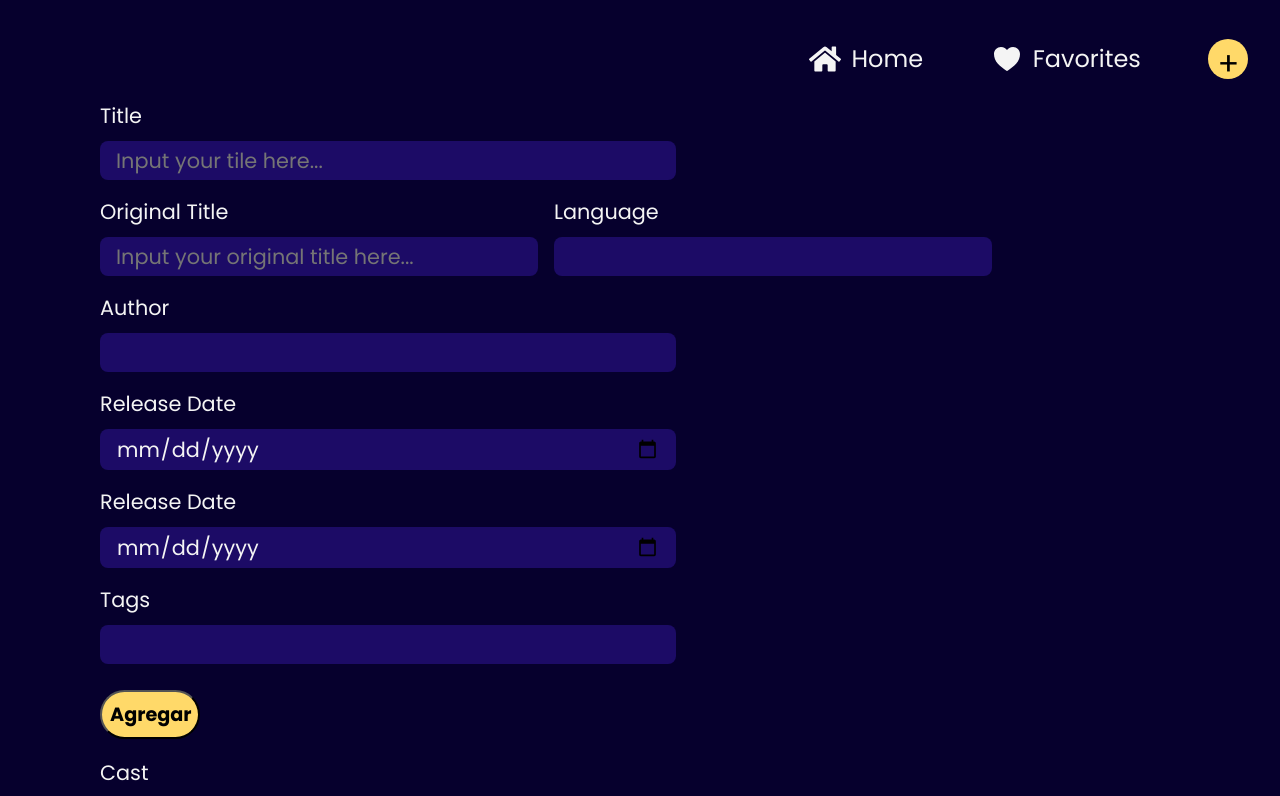
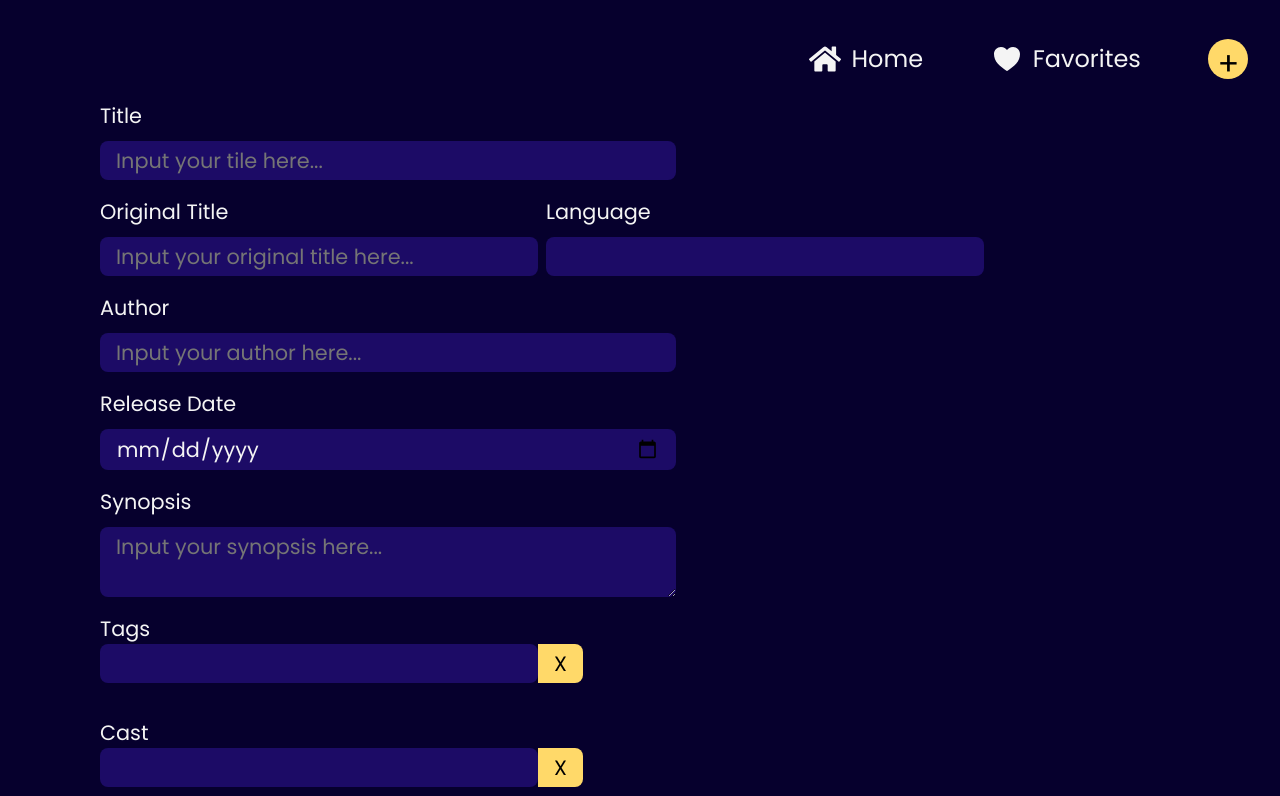
Before and after one commit to SupySopu/MovieWeb, a React (Vite) app: page /addMovie in a window 1280 px wide. Shown: the top 796 px of the page. Built offline with nearby package versions, Linux system fonts and the light colour scheme.

Commit message:
feat/finished basic design form

```diff
--- a/src/components/AddMovieForm/AddMovieForm.module.scss
+++ b/src/components/AddMovieForm/AddMovieForm.module.scss
@@ -10,7 +10,7 @@
         display: block;
     }
 
-    input{
+    input, textarea{
         background-color: $base-lighter-color;
         border:none;
         border-radius: 8px;
@@ -22,7 +22,18 @@
 
     .og-title-lang-container{
         display: flex;
-        gap: 16px;
+        width: 100%;
+        gap: 8px;
+
+        .label-input-container{
+            &:first-child{
+                flex: 70%
+            }
+
+            &:last-child{
+                flex: 30%
+            }
+        }
     }
 
     .label-input-container{
@@ -31,7 +42,7 @@
         gap: 10px;
     }
 
-    button{
+    .submit-btn{
         background-color: $highlight-color;
         font-size: 1.2rem;
         font-weight: bold;
@@ -40,10 +51,34 @@
         padding: 8px;
     }
 
+    .cast-btn, .tag-btn{
+        background-color: $highlight-color;
+        border:none;
+        border-radius: 0 8px 8px 0;
+        padding: 4px 16px 4px 16px;
+        font-size: 1.3rem;
+        margin-bottom: 16px;
+    }
+
+    .cast-item, .tag-item{
+        background-color: $highlight-color;
+        font-size: 1.2rem;
+        font-weight: bold;
+        border-radius: 32px;
+        width: 100px;
+        padding: 8px;
+        margin-bottom: 16px;
+    }
+
+    textarea{
+        height: 10%;
+    }
+
     .tags-container, .cast-container{
         margin-top: 8px;
         display: flex;
         flex-wrap: wrap;
+        width:auto;
         gap: 8px;
     }
 }
--- a/src/components/AddMovieForm/AddMovieForm.tsx
+++ b/src/components/AddMovieForm/AddMovieForm.tsx
@@ -1,4 +1,4 @@
-import { Input, Label, Field, Button } from '@headlessui/react';
+import { Input, Label, Field, Button, Textarea } from '@headlessui/react';
 import { useFormik } from 'formik';
 import { useState } from 'react';
 
@@ -97,6 +97,7 @@ export default function AddMovieForm() {
                         type="text"
                         onChange={formik.handleChange}
                         value={formik.values.author}
+                        placeholder="Input your author here..."
                     />
                 </Field>
 
@@ -112,17 +113,18 @@ export default function AddMovieForm() {
                 </Field>
 
                 <Field className='label-input-container'>
-                    <Label htmlFor='releaseDate'>Release Date</Label>
-                    <Input
-                        id="releaseDate"
-                        name="releaseDate"
-                        type="date"
+                    <Label htmlFor='synopsis'>Synopsis</Label>
+                    <Textarea
+                        id="synopsis"
+                        name="synopsis"
                         onChange={formik.handleChange}
-                        value={formik.values.releaseDate}
+                        value={formik.values.synopsis}
+                        placeholder='Input your synopsis here...'
                     />
                 </Field>
 
             <Field className='label-input-container'>
+                <div className="input-search-container">
                 <Label htmlFor='tags'>Tags</Label>
                 <Input
                     id="tags"
@@ -131,14 +133,15 @@ export default function AddMovieForm() {
                     value={tagInput}
                     onChange={(e) => setTagInput(e.target.value)}
                 />
-                <Button type="button" className='tag-btn' onClick={addTag}>Agregar</Button>
+                <Button type="button" className='tag-btn' onClick={addTag}>X</Button>
+                </div>
 
                 <div className="tags-container">
                     {formik.values.tags.map((tag, id) => (
                         <Button
                         type="button"
                         key={id}
-                        className="tag-btn"
+                        className="tag-item"
                         onClick={() => removeTag(tag)}
                         >
                         {tag} x
@@ -147,31 +150,36 @@ export default function AddMovieForm() {
                 </div>
             </Field>
 
+
             <Field className='label-input-container'>
+                <div className="input-search-container">
                 <Label htmlFor='cast'>Cast</Label>
                 <Input
                     id="cast"
                     name="cast"
+                    className=""
                     type="text"
                     value={castInput}
                     onChange={(e) => setCastInput(e.target.value)}
                 />
-                <Button type="button" className='cast-btn' onClick={addCast}>Agregar</Button>
+                <Button type="button" className='cast-btn' onClick={addCast}>X</Button>
+                </div>
+
 
                 <div className="cast-container">
                     {formik.values.cast.map((cast, id) => (
                         <Button
-                        type="button"
-                        key={id}
-                        className="cast-btn"
-                        onClick={() => removeCast(cast)}
-                        >
-                        {cast} x
+                            type="button"
+                            key={id}
+                            className="cast-item"
+                            onClick={() => removeCast(cast)}
+                            >
+                            {cast} x
                         </Button>
                     ))}
                 </div>
             </Field>
-            <button type="submit">Submit</button>
+            <Button type="submit" className="submit-btn">Submit</Button>
         </form>
     )
 }
--- a/src/screens/addMovie.module.scss
+++ b/src/screens/addMovie.module.scss
@@ -1,5 +1,5 @@
 .add-movie{
-    background-color: $base-color;
+    background: $base-color;
     width: 100%;
-    height: 100vh;
+    height: 100%;
 }
```
